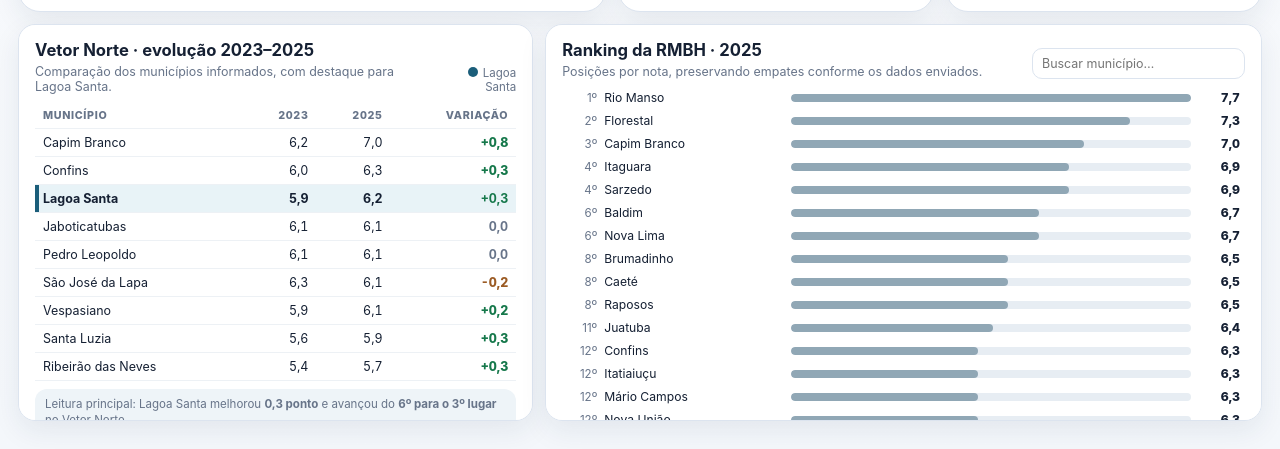
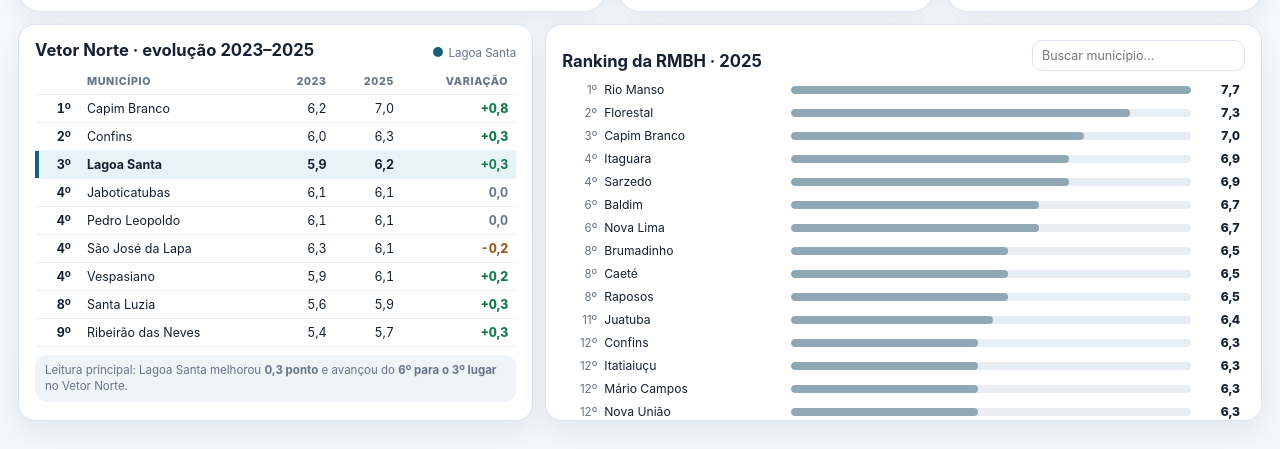
Before and after one commit to GabrielMendes84/ideb-lagoa-santa, a plain HTML site: page index.html in a window 1280 px wide. Shown: the part 351-800 px from the top of the page. Drawn offline with Linux system fonts and the light colour scheme.

Commit message:
Adjust north-table min-width and update rankings

```diff
--- a/index.html
+++ b/index.html
@@ -246,7 +246,7 @@
       .section-head{align-items:flex-start;flex-direction:column}
       .tools{width:100%}.search{width:100%;min-width:0}
       .table-scroll{overflow-x:auto}
-      .north-table{min-width:590px}
+      .north-table{min-width:680px}
       .bar-row{grid-template-columns:28px minmax(105px,1.2fr) minmax(75px,2fr) 40px;gap:7px;padding-inline:4px}
       .school-bars{overflow-x:auto}
       .school-row{min-width:690px}
@@ -489,14 +489,14 @@
     <div class="section-head">
       <div>
         <h2>Vetor Norte · evolução 2023–2025</h2>
-        <p class="section-desc">Comparação dos municípios informados, com destaque para Lagoa Santa.</p>
+
       </div>
       <div class="mini-legend"><span class="legend-dot"></span>Lagoa Santa</div>
     </div>
     <div class="table-scroll">
       <table class="north-table">
         <thead>
-          <tr><th>Município</th><th class="num">2023</th><th class="num">2025</th><th class="num">Variação</th></tr>
+          <tr><th class="num"></th><th>Município</th><th class="num">2023</th><th class="num">2025</th><th class="num">Variação</th></tr>
         </thead>
         <tbody id="northBody"></tbody>
       </table>
@@ -508,7 +508,7 @@
     <div class="section-head">
       <div>
         <h2>Ranking da RMBH · 2025</h2>
-        <p class="section-desc">Posições por nota, preservando empates conforme os dados enviados.</p>
+
       </div>
       <div class="tools">
         <input class="search" id="searchRank" type="search" placeholder="Buscar município…" aria-label="Buscar município no ranking">
@@ -563,7 +563,7 @@
 
         <article class="school-note important">
           <div class="attention-kicker"><span class="attention-icon" aria-hidden="true">⚠️</span><span>Por que esse dado é relevante?</span></div>
-          <p>Além de uma alta frequência <strong>garantir o cumprimento da Condicionalidade II do VAAR</strong>, o desempenho médio é mais preciso quando há uma alta taxa de participação. Uma participação baixa pode criar <strong>viés de seleção</strong>: se alunos de menor desempenho deixam de fazer a prova, a média observada pode ficar artificialmente acima da aprendizagem real, e em muitas redes isso ocorre de forma intencional, algo que <strong>não aconteceu em Lagoa Santa, onde a participação foi alta na maioria das escolas</strong>. A participação próxima de 100% reduz esse risco e torna a comparação entre escolas e redes mais robusta.</p>
+          <p>Além de uma alta frequência garantir o cumprimento da Condicionalidade II do VAAR, o desempenho médio é mais preciso quando há uma alta taxa de participação. Uma participação baixa pode criar <strong>viés de seleção</strong>: se alunos de menor desempenho deixam de fazer a prova, a média observada pode ficar artificialmente acima da aprendizagem real, e em muitas redes isso ocorre de forma intencional, algo que <strong>não aconteceu em Lagoa Santa, onde a participação foi alta na maioria das escolas</strong>. A participação próxima de 100% reduz esse risco e torna a comparação entre escolas e redes mais robusta.</p>
         </article>
       </div>
 
@@ -974,13 +974,26 @@ function render(){
     if(b[0] === "Lagoa Santa" && a[0] !== "Lagoa Santa") return 1;
     return a[0].localeCompare(b[0],"pt-BR",{sensitivity:"base"});
   });
-  document.getElementById("northBody").innerHTML = vetorSorted.map(([name,v23,v25])=>{
+
+  let vetorPrevScore = null;
+  let vetorRank = 0;
+  const vetorRanked = vetorSorted.map((item,i)=>{
+    if(item[2] !== vetorPrevScore) vetorRank = i+1;
+    vetorPrevScore = item[2];
+    return [...item, vetorRank];
+  });
+
+  document.getElementById("northBody").innerHTML = vetorRanked.map(([name,v23,v25,rank])=>{
     const ch = +(v25-v23).toFixed(1);
     const cls = ch>0 ? "chg" : ch<0 ? "down" : "flat";
     const s = ch>0 ? `+${fmt(ch)}` : fmt(ch);
     return `<tr class="${name==="Lagoa Santa"?"lagoa":""}">
-      <td>${name}</td><td class="num">${fmt(v23)}</td><td class="num">${fmt(v25)}</td>
-      <td class="num ${cls}">${s}</td></tr>`;
+      <td class="num"><strong>${rank}º</strong></td>
+      <td>${name}</td>
+      <td class="num">${fmt(v23)}</td>
+      <td class="num">${fmt(v25)}</td>
+      <td class="num ${cls}">${s}</td>
+    </tr>`;
   }).join("");
   document.getElementById("northNote").innerHTML = stage==="iniciais"
     ? "Leitura principal: Lagoa Santa melhorou <strong>0,3 ponto</strong> e avançou do <strong>6º para o 3º lugar</strong> no Vetor Norte."
```
